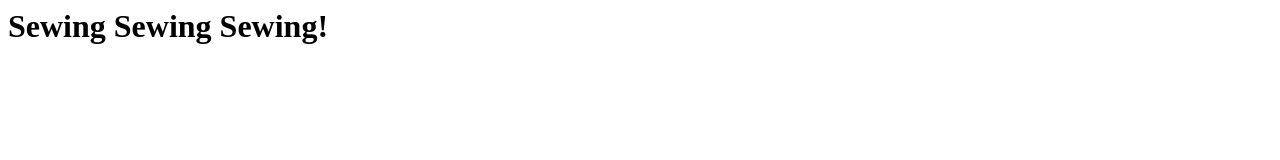
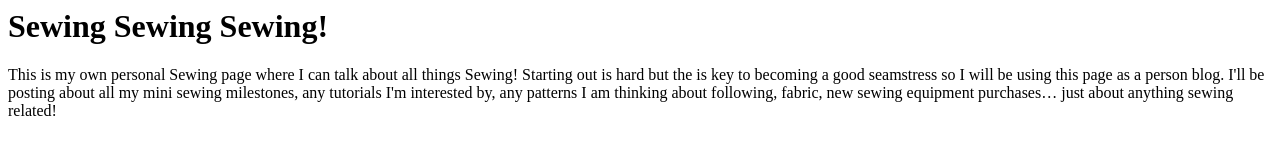
Before and after one commit to keswanimoe/Hobby-Page, a plain HTML site: page index.html in a window 1280 px wide. Drawn offline with Linux system fonts and the light colour scheme.

Commit message:
Added paragraph

```diff
--- a/index.html
+++ b/index.html
@@ -1,5 +1,12 @@
 <html>
   <body>
     <h1>Sewing Sewing Sewing!</h1>
+    <p>
+    This is my own personal Sewing page where I can talk about all things Sewing!
+
+    Starting out is hard but the is key to becoming a good seamstress so I will be using this page as a person blog.
+
+    I'll be posting about all my mini sewing milestones, any tutorials I'm interested by, any patterns I am thinking about following, fabric, new sewing equipment purchases… just about anything sewing related!
+    </p>
   </body>
 </html>
```
